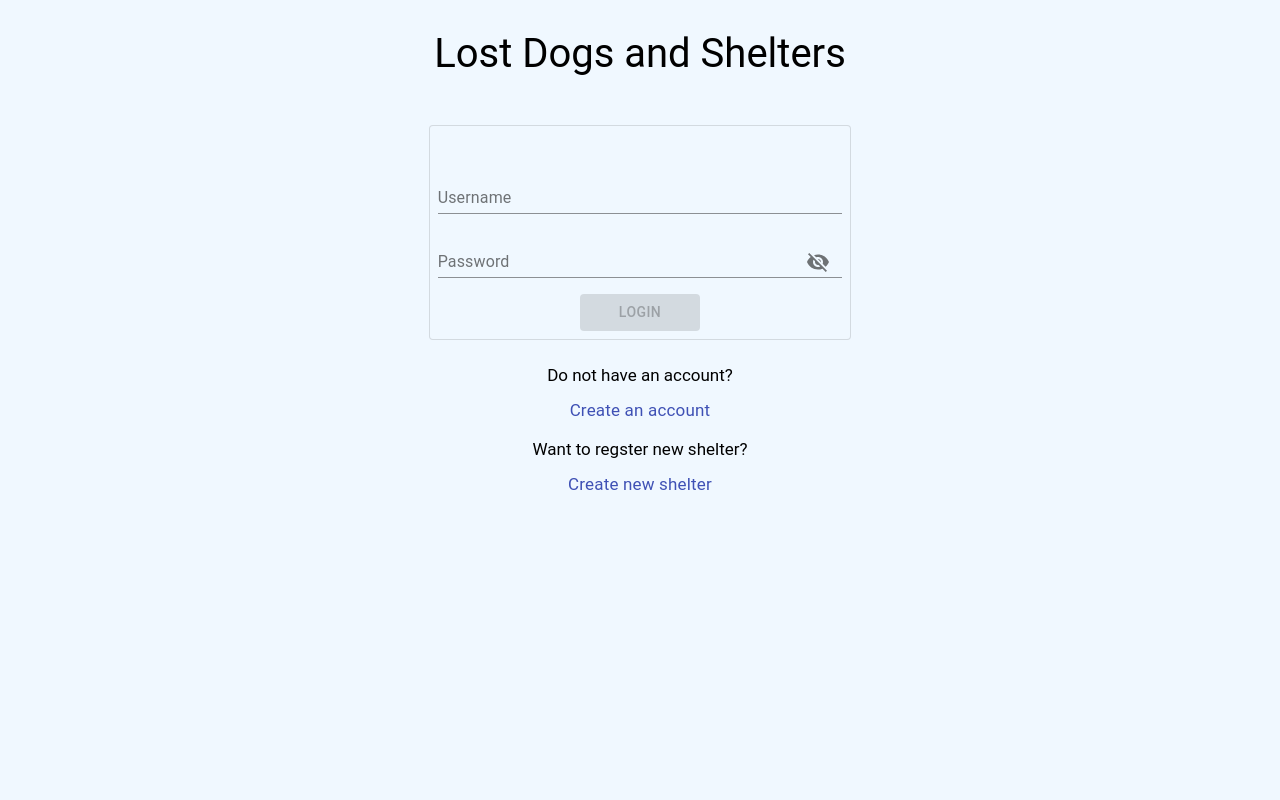
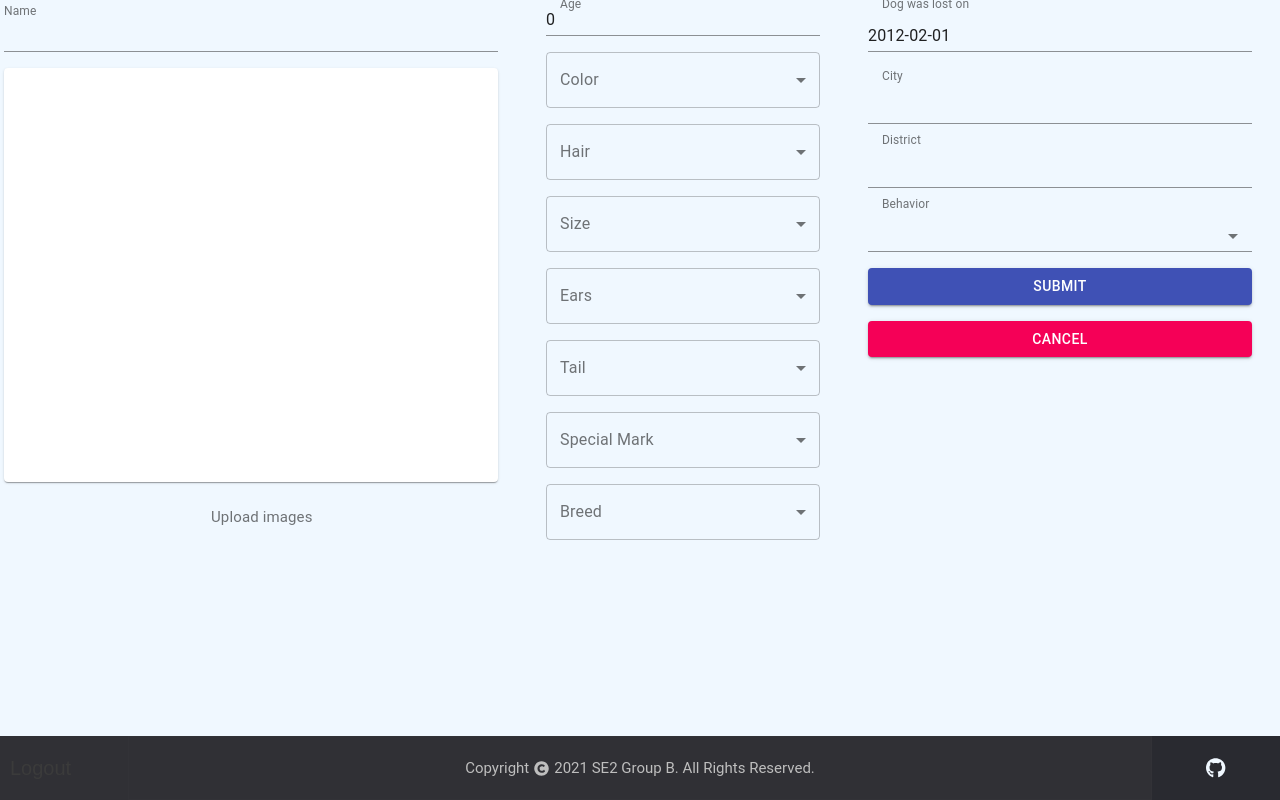
Before and after one commit to se2-2021-tue-16-okulewicz/Project-Group-B, a React (Create React App) app in the folder webapp/: page /addDog in a window 1280 px wide. Built offline with nearby package versions, Linux system fonts and the light colour scheme.

Commit message:
Simple routing and showing footer

```diff
--- a/webapp/src/App.tsx
+++ b/webapp/src/App.tsx
@@ -1,11 +1,39 @@
 import React from "react";
+import { Provider } from "react-redux";
+import {
+  Redirect,
+  Route,
+  BrowserRouter as Router,
+  Switch,
+} from "react-router-dom";
+import { store } from "./app/store";
 import RegisterDogForm from "./registerDog/registerDog";
 import Login from "./registerLogin/Login";
+import Footer from "./utilityComponents/Footer";
 
 function App() {
   return (
-    <div>
-      <Login />
+    <Provider store={store}>
+      <Layout />
+    </Provider>
+  );
+}
+
+function Layout() {
+  return (
+    <div className="App">
+      <Router>
+        <Switch>
+          <Route exact path="/">
+            <Login />
+          </Route>
+          <Route path="/addDog">
+            <RegisterDogForm />
+          </Route>
+          <Redirect to="/" />
+        </Switch>
+        <Footer />
+      </Router>
     </div>
   );
 }
--- a/webapp/src/utilityComponents/Footer.tsx
+++ b/webapp/src/utilityComponents/Footer.tsx
@@ -24,11 +24,11 @@ const Footer = () => {
           <span style={{ paddingRight: 5 }}>Copyright </span>
           <FontAwesomeIcon icon={faCopyright} />{" "}
           <span style={{ paddingLeft: 5 }}>
-            {new Date().getFullYear()} Ceeski Team. All Rights Reserved.
+            {new Date().getFullYear()} SE2 Group B. All Rights Reserved.
           </span>
         </div>
         <a
-          href="https://github.com/orgs/ceeski/"
+          href="https://github.com/se2-2021-tue-16-okulewicz/Project-Group-B"
           target="_blank"
           className="Github"
         >
```
